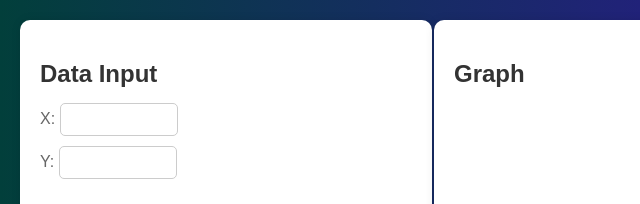
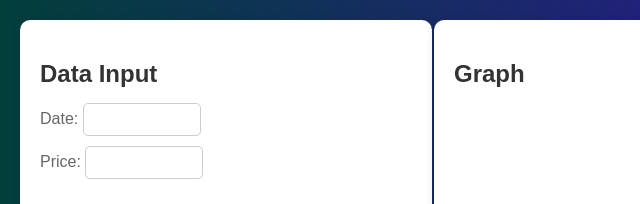
Before and after one commit to dipraj-howlader/linear-regression-website, a plain HTML site: page index.html in a window 1280 px wide. Shown: the top 204 px of the page, 0-640 px from the left. Drawn offline with nearby package versions, Linux system fonts and the light colour scheme.

Commit message:
value changed

```diff
--- a/index.html
+++ b/index.html
@@ -11,11 +11,11 @@
         <div class="input-section">
             <h2>Data Input</h2>
             <div>
-                <label for="x-input">X:</label>
+                <label for="x-input">Date:</label>
                 <input type="text" id="x-input">
             </div>
             <div>
-                <label for="y-input">Y:</label>
+                <label for="y-input">Price:</label>
                 <input type="text" id="y-input">
             </div>
             <br>
```
